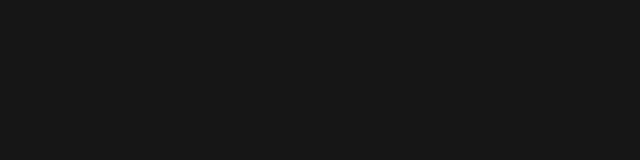
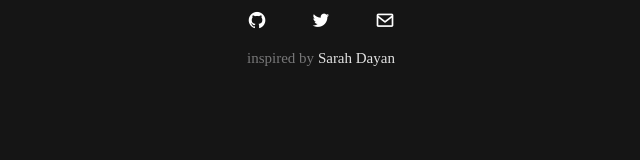
Before and after one commit to Tawakalt10/my-porfolio, a plain HTML site: page index.html in a window 1280 px wide. Shown: the whole page, without its empty margins (319-959 px from the left). Drawn offline with nearby package versions, Linux system fonts and the light colour scheme.

Commit message:
new changes

```diff
--- a/index.html
+++ b/index.html
@@ -6,8 +6,22 @@
     <meta name="viewport" content="width=device-width, initial-scale=1.0">
     <title>Raheem Tawakalitu's portfolio</title>
     <link rel="stylesheet" href="/mystyles/styles.css">
+    <link href='https://unpkg.com/boxicons@2.1.2/css/boxicons.min.css' rel='stylesheet'>
 </head>
 <body>
+
+
+   <footer class="footer">
+     <div class="social-icons">
+                <a href="https://github.com/Tawakalt10"> <i class='bx bxl-github'></i></a>
+
+                <a href="https://twitter.com/CheeckyT"> <i class='bx bxl-twitter'></i></a>
+
+                <a href="'#"><i class='bx bx-envelope'></i></a>
+        </div>
+    <p class="inspired">inspired by <span>Sarah Dayan</span></p>
+    </footer>
+
 
 
 
--- a/mystyles/styles.css
+++ b/mystyles/styles.css
@@ -7,3 +7,24 @@
 body {
     background-color: #151515;
 }
+.footer{
+    text-align: center;
+}
+.social-icons i {
+    margin: 10px 20px;
+    color: #fff;
+    font-size: 20px;
+
+}
+
+.inspired{
+    color: #777778;
+    font-size: 15px;
+    margin: 10px 20px;
+
+}
+
+.inspired span {
+    color: #e2e2e2;
+    font-size: 15px;
+}
```
